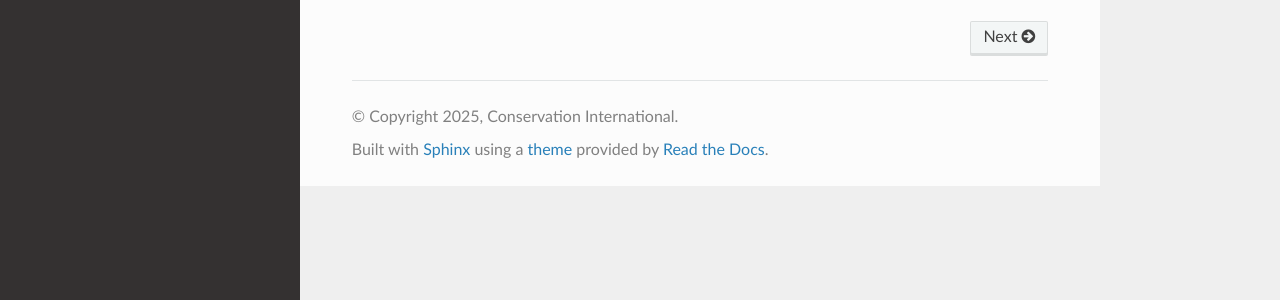
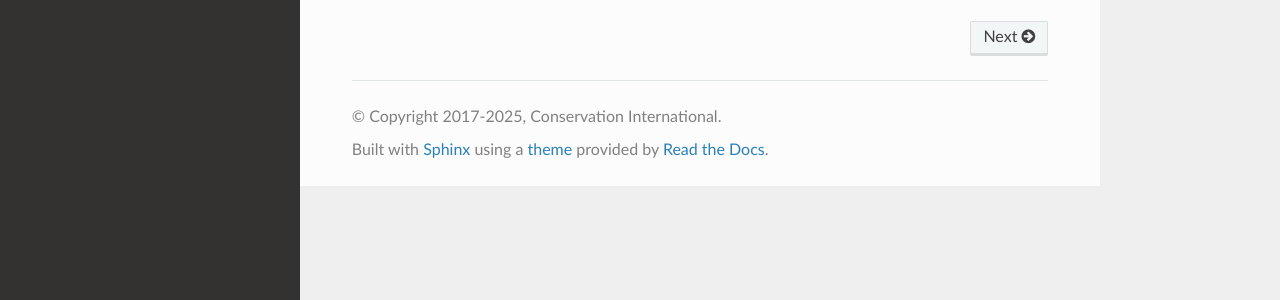
Before and after one commit to ConservationInternational/trends.earth-schemas, a Sphinx documentation site: the page built from docs/source/index.rst, in a window 1280 px wide. Shown: the part 427-727 px from the top of the page. Built offline with Sphinx 7.4.7 and the Read the Docs theme 3.1.0, drawn with Linux system fonts in a browser that asks for light colours.

```diff
--- a/docs/source/conf.py
+++ b/docs/source/conf.py
@@ -5,6 +5,7 @@
 
 import os
 import sys
+from datetime import date
 
 sys.path.insert(0, os.path.abspath("../.."))  # Source code dir relative to this file
 
@@ -12,7 +13,7 @@ sys.path.insert(0, os.path.abspath("../.."))  # Source code dir relative to this
 # https://www.sphinx-doc.org/en/master/usage/configuration.html#project-information
 
 project = "te_schemas"
-copyright = "2025, Conservation International"
+copyright = "2017-{}, Conservation International".format(date.today().year)
 author = "Conservation International"
 release = "2.1.17"
 
--- a/setup.py
+++ b/setup.py
@@ -36,7 +36,7 @@ setup(
         "marshmallow-dataclass[enum, union]>=8.7.1",
     ],
     extras_require={
-        "dev": ["check-manifest", "sphinx"],
+        "dev": ["check-manifest", "sphinx", "sphinx-rtd-theme"],
         "test": ["coverage", "pytest"],
     },
 )
```
Also changed, not shown: .readthedocs.yaml.
